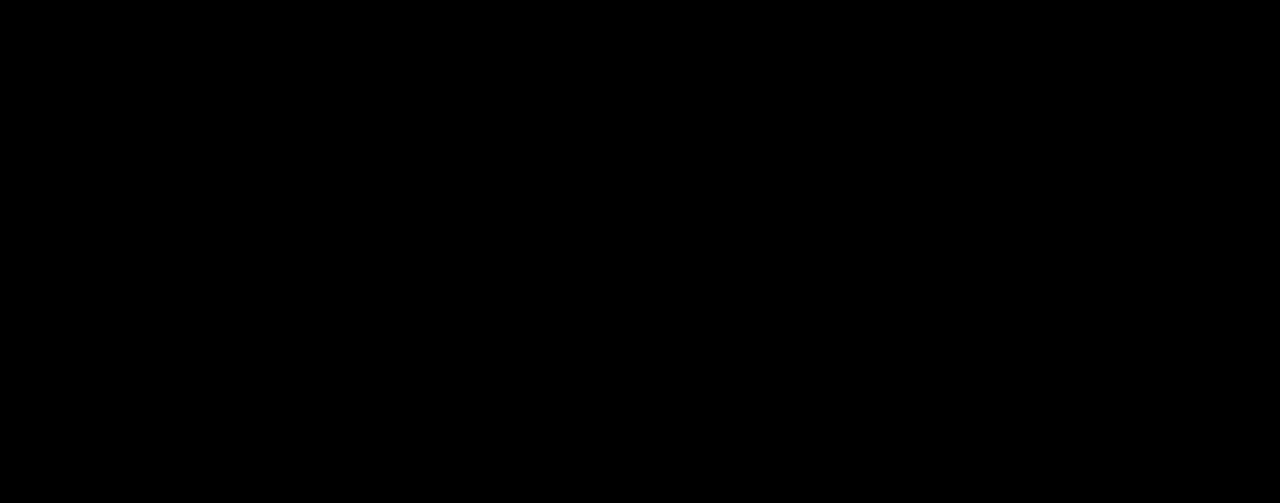
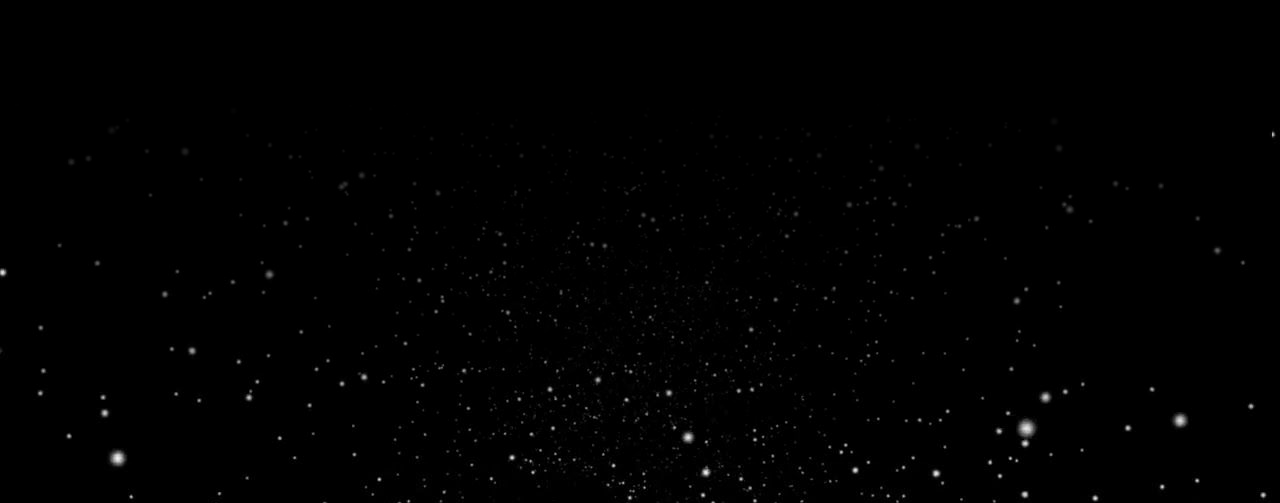
Before and after one commit to MikhailovaTatiana/animation-bootcamp, a plain HTML site: page 07_star_wars_crawler/index.html in a window 1280 px wide. Shown: the top 503 px of the page. Drawn offline with Linux system fonts and the light colour scheme.

Commit message:
bg-image with stars

```diff
--- a/07_star_wars_crawler/style.css
+++ b/07_star_wars_crawler/style.css
@@ -1,6 +1,6 @@
 body {
     height: 100vh;
-    background: #000;
+    background-image: url('./star-sky.jpg');
     overflow: hidden;
   }
 
```
Also changed, not shown: 07_star_wars_crawler/screen.png, 07_star_wars_crawler/star-sky.jpg (added).
